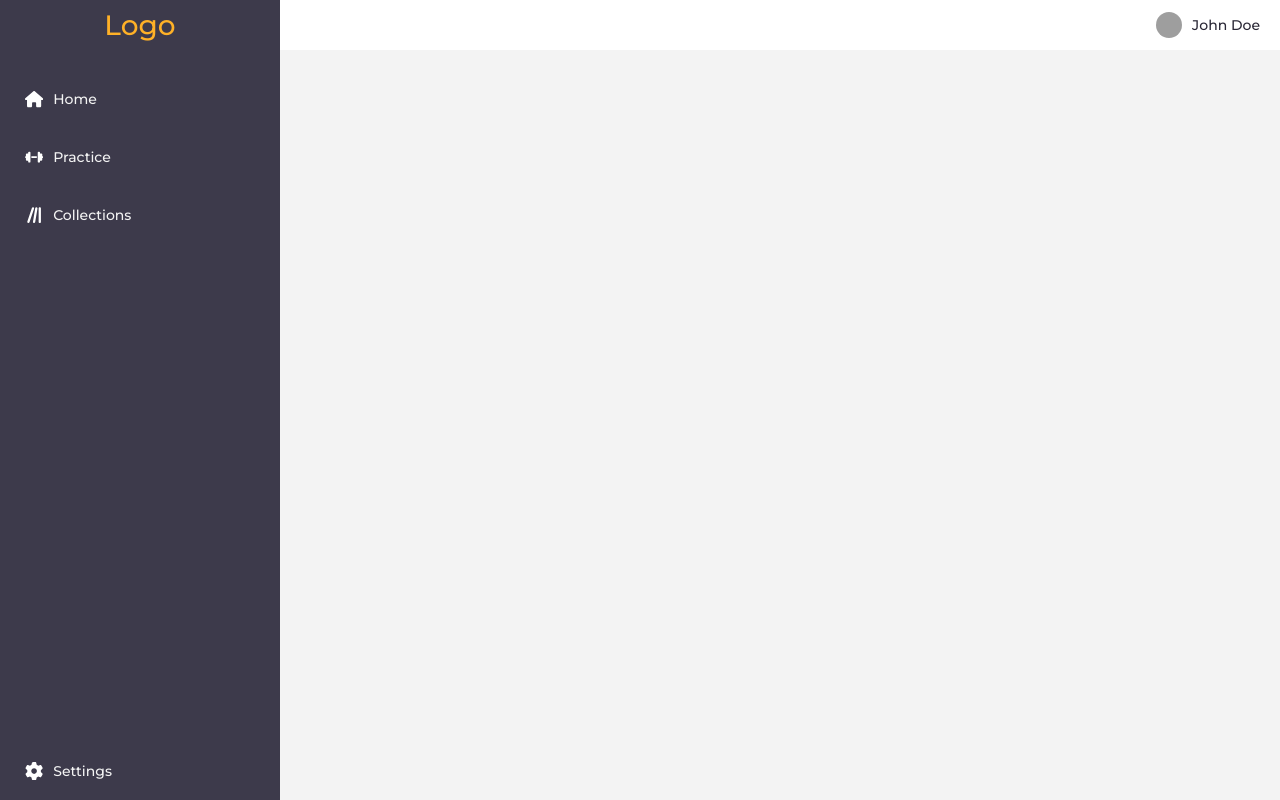
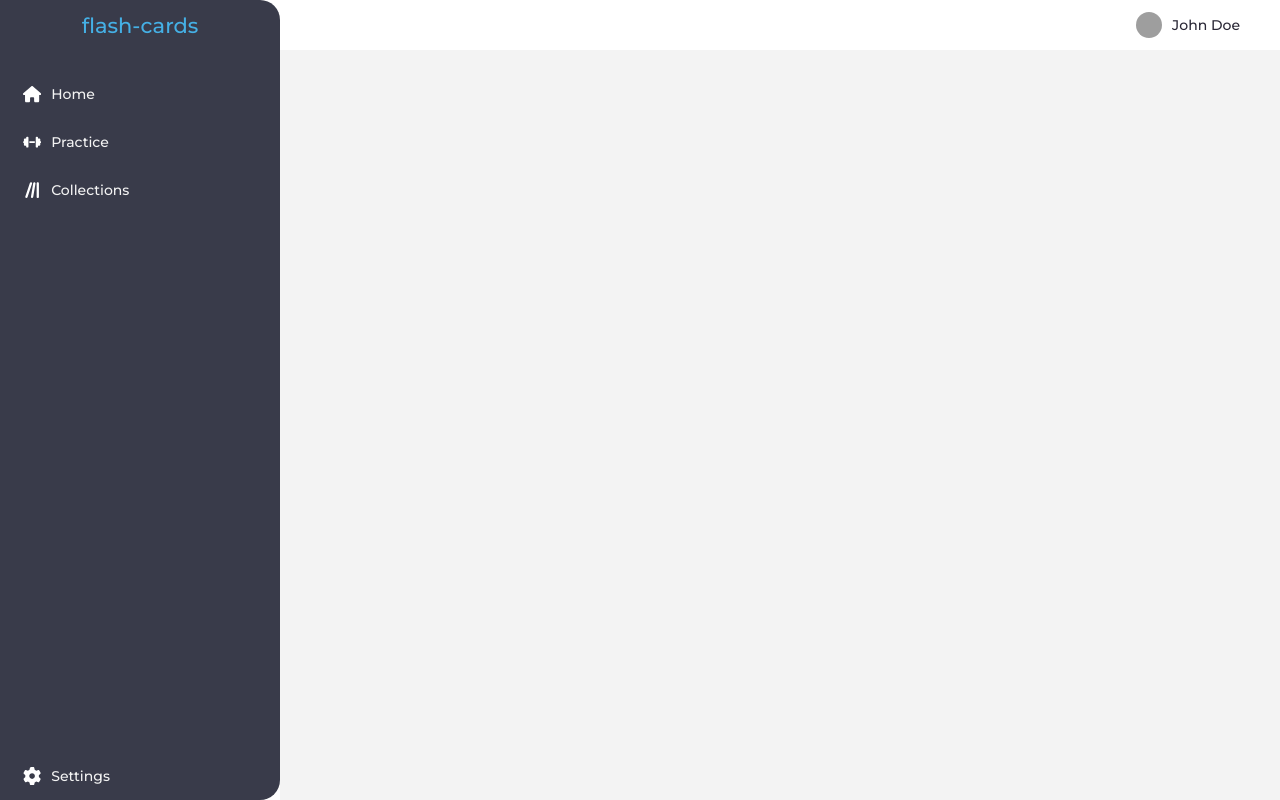
Before and after one commit to dondany/flash-cards, an Angular app in the folder src/main/web/: page /flash-cards in a window 1280 px wide. Built offline with nearby package versions, Linux system fonts and the light colour scheme; grey boxes are pictures that could not be loaded.

Commit message:
Updated styling

```diff
--- a/src/main/web/src/app/app.component.css
+++ b/src/main/web/src/app/app.component.css
@@ -11,4 +11,5 @@
   flex-direction: column;
   flex-grow: 1;
   color: #fff;
+  background-color: var(--light-gray);
 }
--- a/src/main/web/src/app/nav-bar/nav-bar.component.css
+++ b/src/main/web/src/app/nav-bar/nav-bar.component.css
@@ -7,10 +7,13 @@
   align-items: center;
 }
 
+.navigation {
+  margin-right: 40px;
+}
+
 .avatar {
   display: flex;
   align-items: center;
-  margin-right: 20px;
   color: var(--dark-color);
 }
 
--- a/src/main/web/src/app/side-bar/side-bar.component.css
+++ b/src/main/web/src/app/side-bar/side-bar.component.css
@@ -4,15 +4,19 @@
   height: 100%;
   display: flex;
   flex-direction: column;
+  border-radius: 0 20px 20px 0;
 }
 
 .logo {
   height: 50px;
-  font-size: 2rem;
-  color: var(--yellow-color);
+  font-size: 1.5rem;
+  font-weight: 500;
+  color: var(--secondary-color);
   display: flex;
+  flex-direction: column;
   justify-content: center;
   align-items: center;
+  position: relative;
 }
 
 a {
@@ -34,18 +38,18 @@ a {
 }
 
 .side-nav-item {
-  padding: 20px 0 20px 20px;
+  padding: 15px 0 15px 15px;
   display: flex;
   align-items: center;
   cursor: pointer;
   transition: all 0.2s ease 0s;
-  border-left: 5px solid rgba(0, 0, 0, 0);
+  border-left: 8px solid rgba(0, 0, 0, 0);
 }
 
 .side-nav li .side-nav-item:hover {
   cursor: pointer;
   background-color: rgba(255, 255, 255, 0.08);
-  border-left: 5px solid #ffb127;
+  border-left: 8px solid var(--secondary-color);
 }
 
 .side-nav-item .fa {
--- a/src/main/web/src/app/side-bar/side-bar.component.html
+++ b/src/main/web/src/app/side-bar/side-bar.component.html
@@ -1,13 +1,14 @@
 <div class="side-bar-container">
   <div class="logo">
-    Logo
+    flash-cards
   </div>
   <ul class="side-nav">
     <li>
       <div class="side-nav-item">
         <svg class="fa" xmlns="http://www.w3.org/2000/svg" viewBox="0 0 576 512">
           <!--! Font Awesome Pro 6.2.1 by @fontawesome - https://fontawesome.com License - https://fontawesome.com/license (Commercial License) Copyright 2022 Fonticons, Inc. -->
-          <path d="M575.8 255.5c0 18-15 32.1-32 32.1h-32l.7 160.2c0 2.7-.2 5.4-.5 8.1V472c0 22.1-17.9 40-40 40H456c-1.1 0-2.2 0-3.3-.1c-1.4 .1-2.8 .1-4.2 .1H416 392c-22.1 0-40-17.9-40-40V448 384c0-17.7-14.3-32-32-32H256c-17.7 0-32 14.3-32 32v64 24c0 22.1-17.9 40-40 40H160 128.1c-1.5 0-3-.1-4.5-.2c-1.2 .1-2.4 .2-3.6 .2H104c-22.1 0-40-17.9-40-40V360c0-.9 0-1.9 .1-2.8V287.6H32c-18 0-32-14-32-32.1c0-9 3-17 10-24L266.4 8c7-7 15-8 22-8s15 2 21 7L564.8 231.5c8 7 12 15 11 24z"/>
+          <path
+            d="M575.8 255.5c0 18-15 32.1-32 32.1h-32l.7 160.2c0 2.7-.2 5.4-.5 8.1V472c0 22.1-17.9 40-40 40H456c-1.1 0-2.2 0-3.3-.1c-1.4 .1-2.8 .1-4.2 .1H416 392c-22.1 0-40-17.9-40-40V448 384c0-17.7-14.3-32-32-32H256c-17.7 0-32 14.3-32 32v64 24c0 22.1-17.9 40-40 40H160 128.1c-1.5 0-3-.1-4.5-.2c-1.2 .1-2.4 .2-3.6 .2H104c-22.1 0-40-17.9-40-40V360c0-.9 0-1.9 .1-2.8V287.6H32c-18 0-32-14-32-32.1c0-9 3-17 10-24L266.4 8c7-7 15-8 22-8s15 2 21 7L564.8 231.5c8 7 12 15 11 24z"/>
         </svg>
         <a href="#">Home</a>
       </div>
@@ -16,7 +17,8 @@
       <div class="side-nav-item">
         <svg class="fa" xmlns="http://www.w3.org/2000/svg" viewBox="0 0 640 512">
           <!--! Font Awesome Pro 6.2.1 by @fontawesome - https://fontawesome.com License - https://fontawesome.com/license (Commercial License) Copyright 2022 Fonticons, Inc. -->
-          <path d="M112 96c0-17.7 14.3-32 32-32h16c17.7 0 32 14.3 32 32V224v64V416c0 17.7-14.3 32-32 32H144c-17.7 0-32-14.3-32-32V384H64c-17.7 0-32-14.3-32-32V288c-17.7 0-32-14.3-32-32s14.3-32 32-32V160c0-17.7 14.3-32 32-32h48V96zm416 0v32h48c17.7 0 32 14.3 32 32v64c17.7 0 32 14.3 32 32s-14.3 32-32 32v64c0 17.7-14.3 32-32 32H528v32c0 17.7-14.3 32-32 32H480c-17.7 0-32-14.3-32-32V288 224 96c0-17.7 14.3-32 32-32h16c17.7 0 32 14.3 32 32zM416 224v64H224V224H416z"/>
+          <path
+            d="M112 96c0-17.7 14.3-32 32-32h16c17.7 0 32 14.3 32 32V224v64V416c0 17.7-14.3 32-32 32H144c-17.7 0-32-14.3-32-32V384H64c-17.7 0-32-14.3-32-32V288c-17.7 0-32-14.3-32-32s14.3-32 32-32V160c0-17.7 14.3-32 32-32h48V96zm416 0v32h48c17.7 0 32 14.3 32 32v64c17.7 0 32 14.3 32 32s-14.3 32-32 32v64c0 17.7-14.3 32-32 32H528v32c0 17.7-14.3 32-32 32H480c-17.7 0-32-14.3-32-32V288 224 96c0-17.7 14.3-32 32-32h16c17.7 0 32 14.3 32 32zM416 224v64H224V224H416z"/>
         </svg>
         <a href="#">Practice</a>
       </div>
@@ -25,7 +27,8 @@
       <div class="side-nav-item">
         <svg class="fa" xmlns="http://www.w3.org/2000/svg" viewBox="0 0 448 512">
           <!--! Font Awesome Pro 6.2.1 by @fontawesome - https://fontawesome.com License - https://fontawesome.com/license (Commercial License) Copyright 2022 Fonticons, Inc. -->
-          <path d="M222.4 74.1c5.6-16.8-3.5-34.9-20.2-40.5s-34.9 3.5-40.5 20.2l-128 384c-5.6 16.8 3.5 34.9 20.2 40.5s34.9-3.5 40.5-20.2l128-384zm70.9-41.7c-17.4-2.9-33.9 8.9-36.8 26.3l-64 384c-2.9 17.4 8.9 33.9 26.3 36.8s33.9-8.9 36.8-26.3l64-384c2.9-17.4-8.9-33.9-26.3-36.8zM384 32c-17.7 0-32 14.3-32 32V448c0 17.7 14.3 32 32 32s32-14.3 32-32V64c0-17.7-14.3-32-32-32z"/>
+          <path
+            d="M222.4 74.1c5.6-16.8-3.5-34.9-20.2-40.5s-34.9 3.5-40.5 20.2l-128 384c-5.6 16.8 3.5 34.9 20.2 40.5s34.9-3.5 40.5-20.2l128-384zm70.9-41.7c-17.4-2.9-33.9 8.9-36.8 26.3l-64 384c-2.9 17.4 8.9 33.9 26.3 36.8s33.9-8.9 36.8-26.3l64-384c2.9-17.4-8.9-33.9-26.3-36.8zM384 32c-17.7 0-32 14.3-32 32V448c0 17.7 14.3 32 32 32s32-14.3 32-32V64c0-17.7-14.3-32-32-32z"/>
         </svg>
         <a href="#">Collections</a>
       </div>
@@ -34,7 +37,8 @@
       <div class="side-nav-item">
         <svg class="fa" xmlns="http://www.w3.org/2000/svg" viewBox="0 0 512 512">
           <!--! Font Awesome Pro 6.2.1 by @fontawesome - https://fontawesome.com License - https://fontawesome.com/license (Commercial License) Copyright 2022 Fonticons, Inc. -->
-          <path d="M495.9 166.6c3.2 8.7 .5 18.4-6.4 24.6l-43.3 39.4c1.1 8.3 1.7 16.8 1.7 25.4s-.6 17.1-1.7 25.4l43.3 39.4c6.9 6.2 9.6 15.9 6.4 24.6c-4.4 11.9-9.7 23.3-15.8 34.3l-4.7 8.1c-6.6 11-14 21.4-22.1 31.2c-5.9 7.2-15.7 9.6-24.5 6.8l-55.7-17.7c-13.4 10.3-28.2 18.9-44 25.4l-12.5 57.1c-2 9.1-9 16.3-18.2 17.8c-13.8 2.3-28 3.5-42.5 3.5s-28.7-1.2-42.5-3.5c-9.2-1.5-16.2-8.7-18.2-17.8l-12.5-57.1c-15.8-6.5-30.6-15.1-44-25.4L83.1 425.9c-8.8 2.8-18.6 .3-24.5-6.8c-8.1-9.8-15.5-20.2-22.1-31.2l-4.7-8.1c-6.1-11-11.4-22.4-15.8-34.3c-3.2-8.7-.5-18.4 6.4-24.6l43.3-39.4C64.6 273.1 64 264.6 64 256s.6-17.1 1.7-25.4L22.4 191.2c-6.9-6.2-9.6-15.9-6.4-24.6c4.4-11.9 9.7-23.3 15.8-34.3l4.7-8.1c6.6-11 14-21.4 22.1-31.2c5.9-7.2 15.7-9.6 24.5-6.8l55.7 17.7c13.4-10.3 28.2-18.9 44-25.4l12.5-57.1c2-9.1 9-16.3 18.2-17.8C227.3 1.2 241.5 0 256 0s28.7 1.2 42.5 3.5c9.2 1.5 16.2 8.7 18.2 17.8l12.5 57.1c15.8 6.5 30.6 15.1 44 25.4l55.7-17.7c8.8-2.8 18.6-.3 24.5 6.8c8.1 9.8 15.5 20.2 22.1 31.2l4.7 8.1c6.1 11 11.4 22.4 15.8 34.3zM256 336c44.2 0 80-35.8 80-80s-35.8-80-80-80s-80 35.8-80 80s35.8 80 80 80z"/>
+          <path
+            d="M495.9 166.6c3.2 8.7 .5 18.4-6.4 24.6l-43.3 39.4c1.1 8.3 1.7 16.8 1.7 25.4s-.6 17.1-1.7 25.4l43.3 39.4c6.9 6.2 9.6 15.9 6.4 24.6c-4.4 11.9-9.7 23.3-15.8 34.3l-4.7 8.1c-6.6 11-14 21.4-22.1 31.2c-5.9 7.2-15.7 9.6-24.5 6.8l-55.7-17.7c-13.4 10.3-28.2 18.9-44 25.4l-12.5 57.1c-2 9.1-9 16.3-18.2 17.8c-13.8 2.3-28 3.5-42.5 3.5s-28.7-1.2-42.5-3.5c-9.2-1.5-16.2-8.7-18.2-17.8l-12.5-57.1c-15.8-6.5-30.6-15.1-44-25.4L83.1 425.9c-8.8 2.8-18.6 .3-24.5-6.8c-8.1-9.8-15.5-20.2-22.1-31.2l-4.7-8.1c-6.1-11-11.4-22.4-15.8-34.3c-3.2-8.7-.5-18.4 6.4-24.6l43.3-39.4C64.6 273.1 64 264.6 64 256s.6-17.1 1.7-25.4L22.4 191.2c-6.9-6.2-9.6-15.9-6.4-24.6c4.4-11.9 9.7-23.3 15.8-34.3l4.7-8.1c6.6-11 14-21.4 22.1-31.2c5.9-7.2 15.7-9.6 24.5-6.8l55.7 17.7c13.4-10.3 28.2-18.9 44-25.4l12.5-57.1c2-9.1 9-16.3 18.2-17.8C227.3 1.2 241.5 0 256 0s28.7 1.2 42.5 3.5c9.2 1.5 16.2 8.7 18.2 17.8l12.5 57.1c15.8 6.5 30.6 15.1 44 25.4l55.7-17.7c8.8-2.8 18.6-.3 24.5 6.8c8.1 9.8 15.5 20.2 22.1 31.2l4.7 8.1c6.1 11 11.4 22.4 15.8 34.3zM256 336c44.2 0 80-35.8 80-80s-35.8-80-80-80s-80 35.8-80 80s35.8 80 80 80z"/>
         </svg>
         <a href="#">Settings</a>
       </div>
--- a/src/main/web/src/styles.css
+++ b/src/main/web/src/styles.css
@@ -1,9 +1,9 @@
 @import url('https://fonts.googleapis.com/css2?family=Montserrat:wght@500&display=swap');
 
 :root {
-  --mid-color: #3D3A4B;
+  --mid-color: #393B4A;
   --dark-color: #2A2836;
-  --yellow-color:  #ffb127;
+  --secondary-color:  #45B0E5;
   --light-blue-color: #57A3FD;
   --light-gray: #f3f3f3;
 }
@@ -17,5 +17,5 @@
 }
 
 body {
-  background-color: var(--light-gray);
+  background-color: #fff;
 }
```
